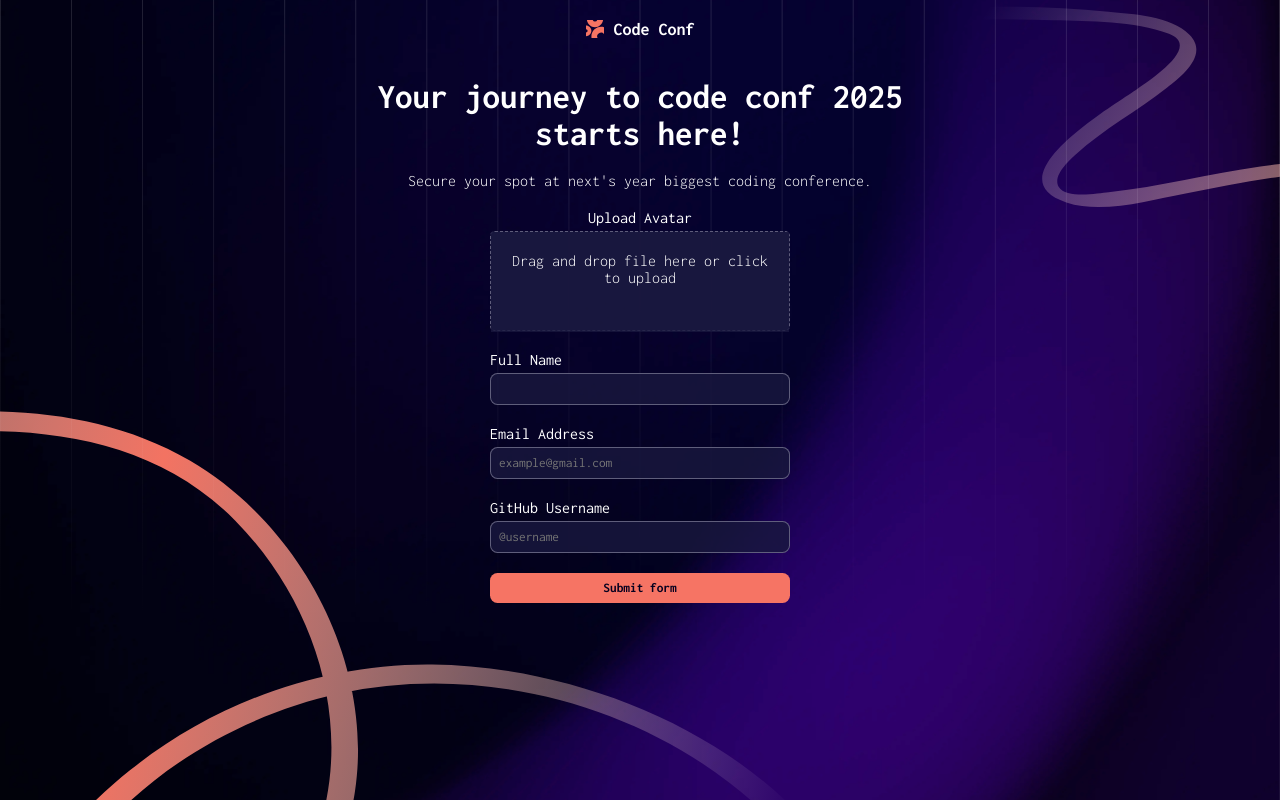
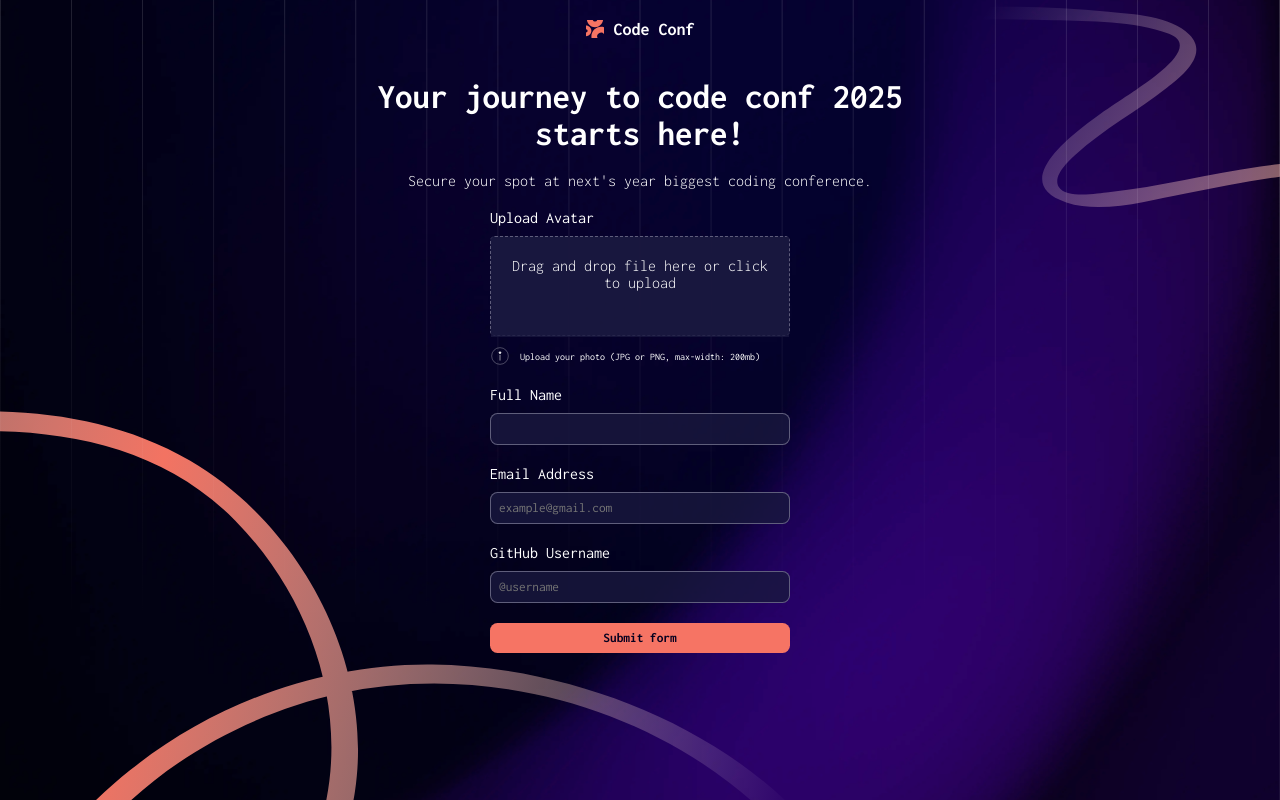
Before and after one commit to Olayinka-2/confenrence-ticket-generator, a React (Vite) app: page / in a window 1280 px wide. Built offline with nearby package versions, Linux system fonts and the light colour scheme.

Commit message:
Add info section to avatar

```diff
--- a/index.css
+++ b/index.css
@@ -88,7 +88,7 @@ main {
    flex-direction: column;
    align-items: flex-start;
    width: 100%;
-   gap: .5rem;
+   gap: 1rem;
    font-family: "customFont";
    position: relative;
 }
@@ -116,18 +116,17 @@ main {
    cursor: pointer;
 }
 
-/* .file-field{
-   width: 100%;
-   height: 10rem;
-   background-color: #1a183fcc;
-   border-radius: .5rem;
-   border: 1px dashed #72718dcc;
+.input .info-paragraph {
+   font-size: 1rem;
+   align-items: flex-start;
    display: flex;
-   justify-content: center;
-} */
+   justify-content: flex-start;
+   align-items: center;
+   gap: 1rem;
+}
 
-.input:first-of-type {
-   display: flex;
-   flex-direction: column;
-   align-items: center;
+
+.info-paragraph svg {
+   width: 2rem;
+   height: auto;
 }
--- a/src/App.jsx
+++ b/src/App.jsx
@@ -20,6 +20,10 @@ function App() {
                   <div className="input">
                     <label htmlFor="Avatar">Upload Avatar</label>
                     <FileUpload />
+                    <div className='info-paragraph'>
+                    <svg width="135px" height="135px" viewBox="0 0 24 24" fill="none" xmlns="http://www.w3.org/2000/svg" stroke="#ffffff"><g id="SVGRepo_bgCarrier" stroke-width="0"></g><g id="SVGRepo_tracerCarrier" stroke-linecap="round" stroke-linejoin="round"></g><g id="SVGRepo_iconCarrier"> <circle opacity="0.5" cx="12" cy="12" r="10" stroke="#ffffff" stroke-width="0.672"></circle> <path d="M12 17V11" stroke="#ffffff" stroke-width="0.672" stroke-linecap="round"></path> <circle cx="1" cy="1" r="1" transform="matrix(1 0 0 -1 11 9)" fill="#ffffff"></circle> </g></svg>
+                      <div>Upload your photo (JPG or PNG, max-width: 200mb)</div>
+                      </div>
                   </div>
                   <div className="input">
                     <label htmlFor="fullName">Full Name </label>
```
